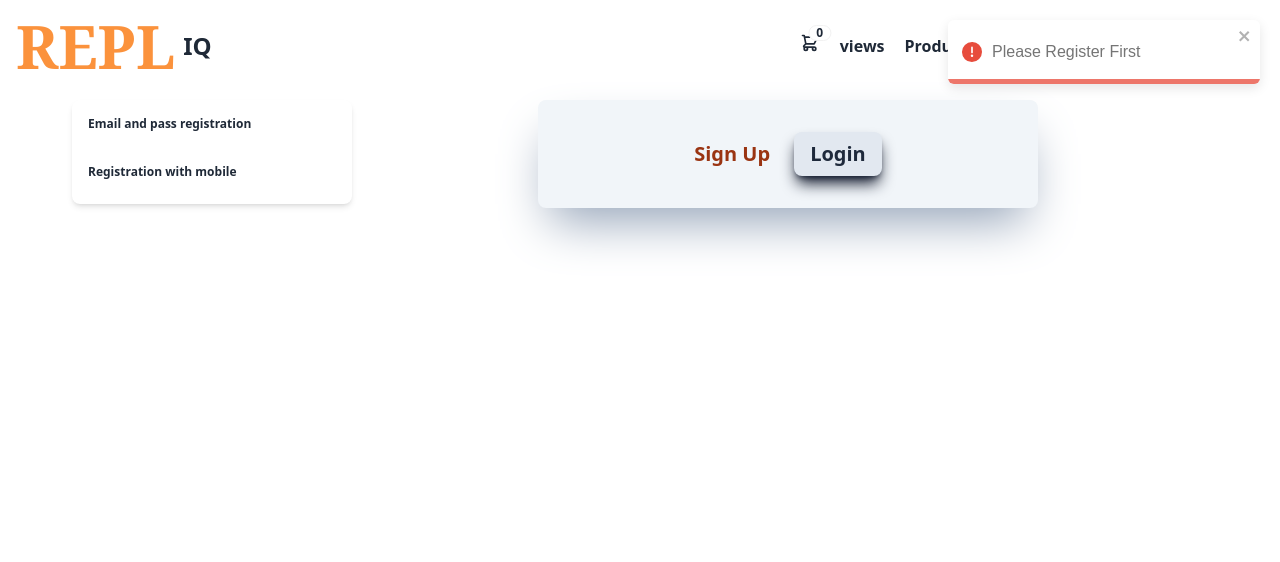
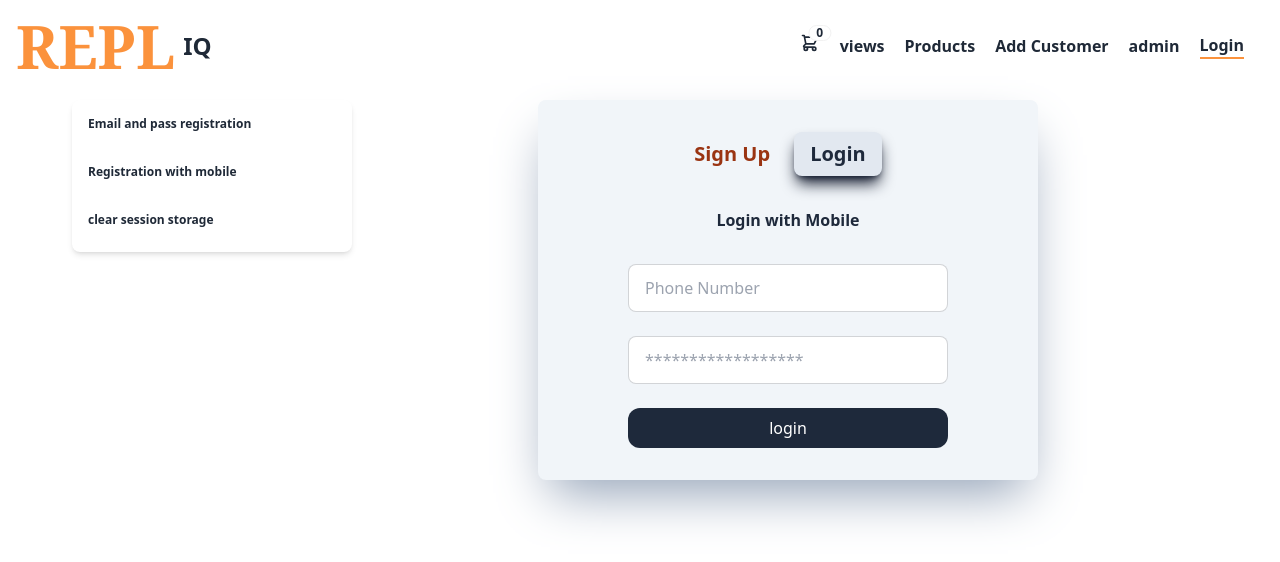
Before and after one commit to sakibhasan-24/repliq, a React (Vite) app: page /container/registration/login in a window 1280 px wide. Shown: the top 562 px of the page. Built offline with nearby package versions, Linux system fonts and the light colour scheme.

Commit message:
some bug fixed

```diff
--- a/src/component/product/Product.jsx
+++ b/src/component/product/Product.jsx
@@ -5,8 +5,8 @@ export default function Product({ product, handleAddProduct }) {
   const { _id, image, price, offer, category, details, name } = product;
   return (
     <div
-      data-aos="fade-right"
-      className="w-[450px] sm:w-full cursor-pointer   mx-auto my-12 border-2 p-2 flex flex-col gap-4 shadow-lg shadow-slate-200 rounded-md"
+      data-aos="zoom-in"
+      className="w-[450px] sm:w-full cursor-pointer overflow-hidden   mx-auto my-12 border-2 p-2 flex flex-col gap-4 shadow-lg shadow-slate-200 rounded-md"
     >
       <div className="   p-4 rounded-lg flex-grow">
         <img
--- a/src/component/views/Container.jsx
+++ b/src/component/views/Container.jsx
@@ -3,6 +3,9 @@ import { Helmet } from "react-helmet-async";
 import { Link, Outlet } from "react-router-dom";
 
 export default function Container() {
+  const handleClear = () => {
+    sessionStorage.removeItem("userInfo");
+  };
   return (
     <div className="max-w-xl sm:max-w-6xl mx-auto p-2 flex flex-col sm:flex-row gap-4">
       <Helmet>
@@ -19,6 +22,12 @@ export default function Container() {
           >
             Registration with mobile
           </Link>
+          <p
+            onClick={handleClear}
+            className="text-xs font-semibold hover:text-red-600 cursor-pointer mb-2"
+          >
+            clear session storage
+          </p>
         </div>
       </div>
       <div className=" w-full sm:w-2/3 md:w-3/4  ">
--- a/src/pages/header/Navbar.jsx
+++ b/src/pages/header/Navbar.jsx
@@ -116,7 +116,7 @@ export default function Navbar() {
               handleActiveRoute("/container/registration/login") &&
               "border-b-2 border-orange-400"
             }`}
-            to="/container/registration/login"
+            to="/container/registration/signup"
           >
             Login
           </Link>
@@ -191,7 +191,7 @@ export default function Navbar() {
                 handleActiveRoute("/container/registration/login") &&
                 "border-b-2 border-orange-400 text-orange-400"
               }`}
-              to="/container/registration/login"
+              to="/container/registration/signup"
             >
               Login
             </Link>
--- a/src/pages/registration/Login.jsx
+++ b/src/pages/registration/Login.jsx
@@ -16,15 +16,15 @@ export default function Login() {
   const { currentUser } = useSelector((state) => state.user);
   // console.log(currentUser);
   const userDetails = JSON.parse(sessionStorage.getItem("userInfo"));
-  if (!userDetails) {
-    navigate("/container/registration/signup");
-    toast.error("Please Register First");
-    return;
-  }
+  console.log(userDetails);
   // console.log(userDetails);
   const handleLogin = async (e) => {
     e.preventDefault();
     setLoading(true);
+    if (!userDetails) {
+      toast.error("No account found");
+      return navigate("/container/registration/signup");
+    }
     const validPassword = bcryptjs.compareSync(password, userDetails.password);
     if (!validPassword) {
       toast.error("Invalid Credentials");
```
Also changed, not shown: 1 other file (tests, documents, lock files or other folders).
